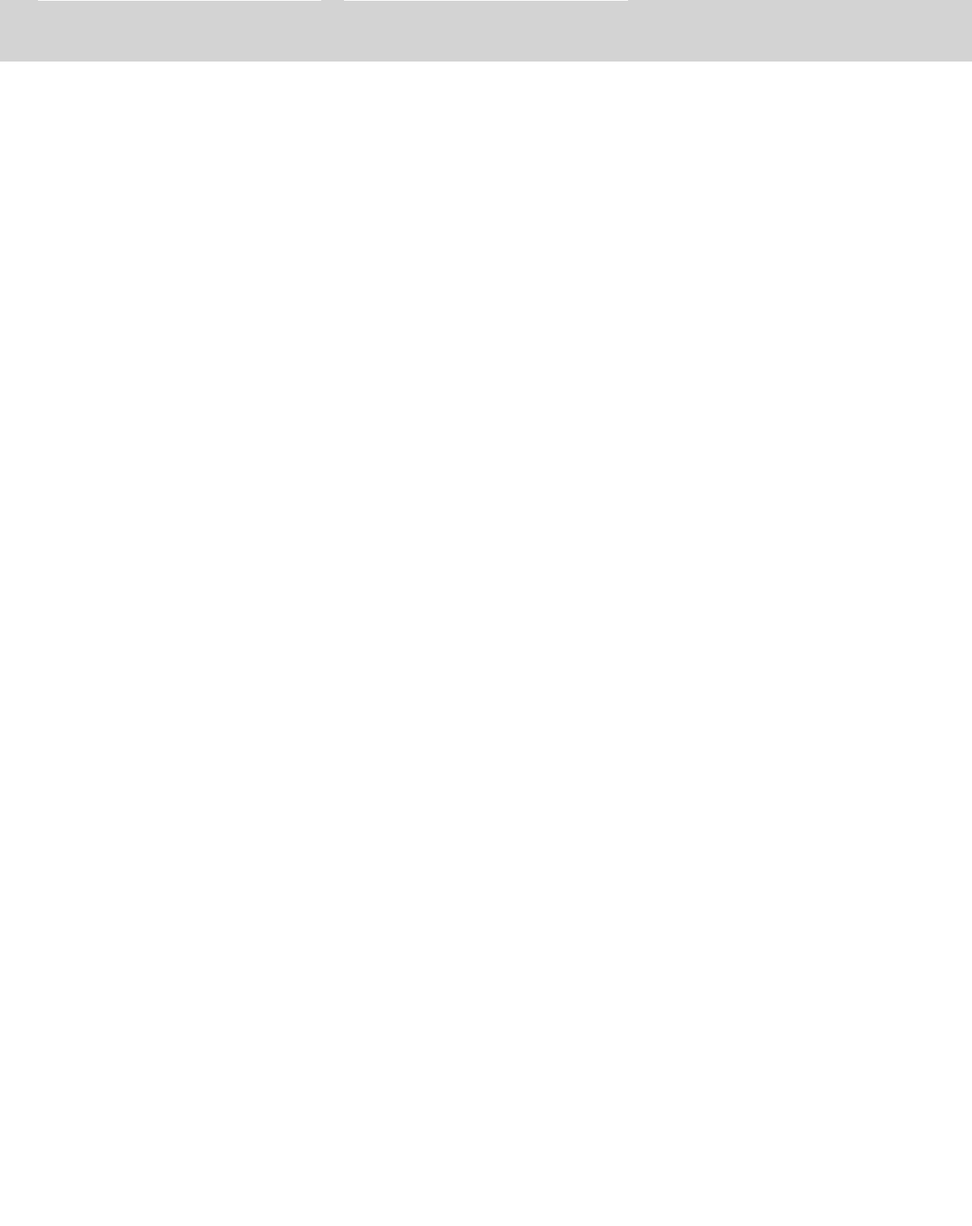
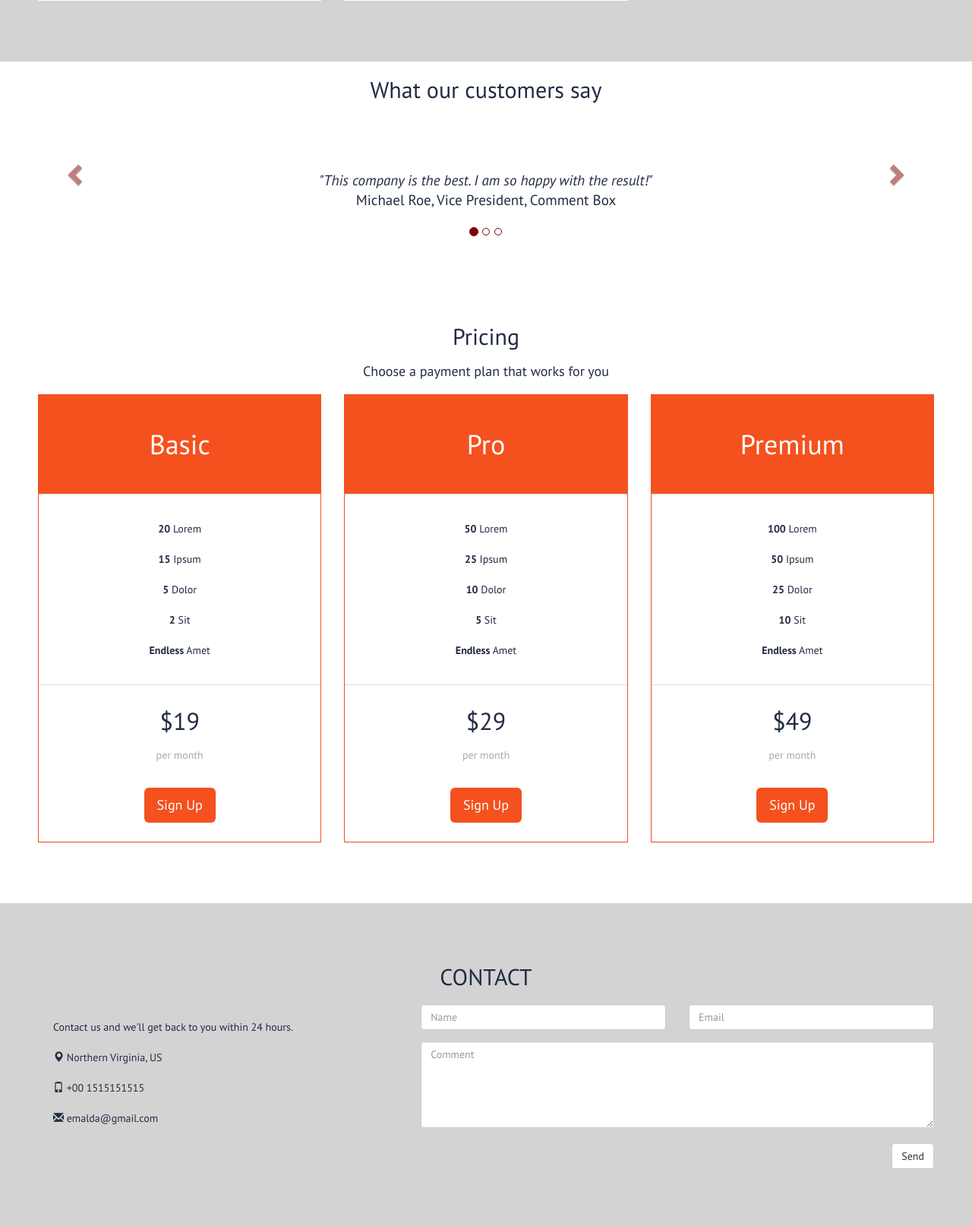
Before and after one commit to makumbi/Emalda-Inc, a PHP site: page / in a window 1280 px wide. Shown: the part 2264-3878 px from the top of the page at 76% size. Before the commit the page ends 2345 px from the top, so only its background shows below. Run offline with PHP 8.4, Linux system fonts and the light colour scheme; style sheets or scripts are compiled from the project's sources; some libraries are stand-ins or nearby versions.

Commit message:
Add Contact form as well as Google Maps

```diff
--- a/emalda-inc/WebContent/index.html
+++ b/emalda-inc/WebContent/index.html
@@ -18,6 +18,7 @@
 <!-- <link rel="stylesheet" type="text/css" href="resources/css/styles.css">
 <link rel="stylesheet" href="resources/css/retina.css">									<!--Retina styles-->
 <link rel="stylesheet" href="http://maxcdn.bootstrapcdn.com/bootstrap/3.3.6/css/bootstrap.min.css">
+<script src="http://maps.googleapis.com/maps/api/js"></script>                          <!-- Add Google Maps -->
 <script src="https://ajax.googleapis.com/ajax/libs/jquery/1.12.2/jquery.min.js"></script>
 <script src="http://maxcdn.bootstrapcdn.com/bootstrap/3.3.6/js/bootstrap.min.js"></script>
   <!-- HTML5 shim for IE backwards compatibility -->
@@ -114,7 +115,7 @@
   </div>
 </div>
 </section> <!--**************************End Company Products*****************************-->
-<section> <!--**************************Begin Our Farmers*****************************-->
+<!--**************************Begin Our Farmers*****************************-->
 <div class="container-fluid text-center bg-grey">
   <h2>Our Farmers</h2>
   <h4>Farmers that partner with us</h4>
@@ -142,9 +143,223 @@
     </div>
 </div>
 </div>
-</section> <!--**************************End Our Farmers*****************************-->
+<!--**************************End Our Farmers*****************************-->
+<!-- *************************What customers say************************* -->
+
+<div id="myCarousel" class="carousel slide text-center" data-ride="carousel">
+<h2>What our customers say</h2>
+  <!-- Indicators -->
+  <ol class="carousel-indicators">
+    <li data-target="#myCarousel" data-slide-to="0" class="active"></li>
+    <li data-target="#myCarousel" data-slide-to="1"></li>
+    <li data-target="#myCarousel" data-slide-to="2"></li>
+  </ol>
+
+  <!-- Wrapper for slides -->
+  <div class="carousel-inner" role="listbox">
+    <div class="item active">
+    <h4>"This company is the best. I am so happy with the result!"<br><span style="font-style:normal;">Michael Roe, Vice President, Comment Box</span></h4>
+    </div>
+    <div class="item">
+      <h4>"One word... WOW!!"<br><span style="font-style:normal;">John Doe, Salesman, Rep Inc</span></h4>
+    </div>
+    <div class="item">
+      <h4>"Could I... BE any more happy with this company?"<br><span style="font-style:normal;">Chandler Bing, Actor, FriendsAlot</span></h4>
+    </div>
+  </div>
+
+  <!-- Left and right controls -->
+  <a class="left carousel-control" href="#myCarousel" role="button" data-slide="prev">
+    <span class="glyphicon glyphicon-chevron-left" aria-hidden="true"></span>
+    <span class="sr-only">Previous</span>
+  </a>
+  <a class="right carousel-control" href="#myCarousel" role="button" data-slide="next">
+    <span class="glyphicon glyphicon-chevron-right" aria-hidden="true"></span>
+    <span class="sr-only">Next</span>
+  </a>
+</div>
+<!-- *************************End what customers say********************* -->
+<!-- ************************ Product Pricing *************************** -->
+<div class="container-fluid">
+  <div class="text-center">
+    <h2>Pricing</h2>
+    <h4>Choose a payment plan that works for you</h4>
+  </div>
+  <div class="row">
+    <div class="col-sm-4">
+      <div class="panel panel-default text-center">
+        <div class="panel-heading">
+          <h1>Basic</h1>
+        </div>
+        <div class="panel-body">
+          <p><strong>20</strong> Lorem</p>
+          <p><strong>15</strong> Ipsum</p>
+          <p><strong>5</strong> Dolor</p>
+          <p><strong>2</strong> Sit</p>
+          <p><strong>Endless</strong> Amet</p>
+        </div>
+        <div class="panel-footer">
+          <h3>$19</h3>
+          <h4>per month</h4>
+          <button class="btn btn-lg">Sign Up</button>
+        </div>
+      </div>
+    </div>
+    <div class="col-sm-4">
+      <div class="panel panel-default text-center">
+        <div class="panel-heading">
+          <h1>Pro</h1>
+        </div>
+        <div class="panel-body">
+          <p><strong>50</strong> Lorem</p>
+          <p><strong>25</strong> Ipsum</p>
+          <p><strong>10</strong> Dolor</p>
+          <p><strong>5</strong> Sit</p>
+          <p><strong>Endless</strong> Amet</p>
+        </div>
+        <div class="panel-footer">
+          <h3>$29</h3>
+          <h4>per month</h4>
+          <button class="btn btn-lg">Sign Up</button>
+        </div>
+      </div>
+    </div>
+   <div class="col-sm-4">
+      <div class="panel panel-default text-center">
+        <div class="panel-heading">
+          <h1>Premium</h1>
+        </div>
+        <div class="panel-body">
+          <p><strong>100</strong> Lorem</p>
+          <p><strong>50</strong> Ipsum</p>
+          <p><strong>25</strong> Dolor</p>
+          <p><strong>10</strong> Sit</p>
+          <p><strong>Endless</strong> Amet</p>
+        </div>
+        <div class="panel-footer">
+          <h3>$49</h3>
+          <h4>per month</h4>
+          <button class="btn btn-lg">Sign Up</button>
+        </div>
+      </div>
+    </div>
+  </div>
+</div>
+<!-- ************************* End Product Pricing *************************** -->
+<!-- ************************* Contact Form ********************************** -->
+<form action="random_page.php" method="post" target="_blank" accept-charset="UTF-8"
+		enctype="application/x-www-form-urlencoded" autocomplete="off" novalidate>
+<div class="container-fluid bg-grey">
+  <h2 class="text-center">CONTACT</h2>
+  <div class="row">
+    <div class="col-sm-5">
+      <p>Contact us and we'll get back to you within 24 hours.</p>
+      <p><span class="glyphicon glyphicon-map-marker"></span> Northern Virginia, US</p>
+      <p><span class="glyphicon glyphicon-phone"></span> +00 1515151515</p>
+      <p><span class="glyphicon glyphicon-envelope"></span> emalda@gmail.com</p>
+    </div>
+    <div class="col-sm-7">
+      <div class="row">
+
+        <div class="col-sm-6 form-group">
+          <input class="form-control" id="name" name="name" placeholder="Name" type="text" required>
+        </div>
+        <div class="col-sm-6 form-group">
+          <input class="form-control" id="email" name="email" placeholder="Email" type="email" required>
+        </div>
+      </div>
+      <textarea class="form-control" id="comments" name="comments" placeholder="Comment" rows="5"></textarea><br>
+      <div class="row">
+        <div class="col-sm-12 form-group">
+          <button class="btn btn-default pull-right" type="submit" value="Submit">Send</button>
+        </div>
+      </div>
+
+    </div>
+  </div>
+</div>
+</form>
+<!-- ************************* End Contact Form ****************************** -->
+
+<!-- Add Google Maps -->
+<!-- Set height and width with CSS -->
+<div id="googleMap" style="height:400px;width:100%;"></div>
+
+<script>
+var myCenter = new google.maps.LatLng(38.8492, -77.3327);
+
+function initialize() {
+var mapProp = {
+center:myCenter,
+ zoom:12,
+scrollwheel:false,
+draggable:false,
+ mapTypeId:google.maps.MapTypeId.ROADMAP
+};
+
+var map = new google.maps.Map(document.getElementById("googleMap"),mapProp);
+
+var marker = new google.maps.Marker({
+position:myCenter,
+});
+
+ marker.setMap(map);
+}
+
+google.maps.event.addDomListener(window, 'load', initialize);
+</script>
 
 
 
+<script src="http://ajax.googleapis.com/ajax/libs/jquery/1.9.1/jquery.min.js"></script>	<!--Script jQuery-->
+<script>window.jQuery || document.write('<script src="js/vendor/jquery-1.9.1.min.js"><\/script>')</script> 	<!--Script jQuery-->
+<script src="js/vendor/jquery-migrate.js"></script>								<!--Script jQuery for old version jQuery-->
+<script src="js/vendor/bootstrap.min.js"></script>								<!--Script Bootstrap-->
+<script src="js/vendor/jquery.twitter.js"></script>								<!--Script Twitter-->
+<script src="js/vendor/jflickrfeed.js"></script>								<!--Script Widget Flikr-->
+<script src="js/vendor/jquery.mobile.menu.js"></script>							<!--Script Mobile menu-->
+<script src="js/vendor/modernizr.custom.91224.js"></script>						<!--Script Modernizr-->
+<script src="js/vendor/jquery.form.js"></script>								<!--Script Send Mail-->
+<script src="js/vendor/jquery.bxslider.js"></script>							<!--Script Bxslider Slider-->
+<script src="js/vendor/jquery.colorbox.js"></script>
+<script src="js/vendor/jquery-ui-1.9.2.custom.min.js"></script>
+<script type="text/javascript" src="js/vendor/jquery.ui.touch-punch.min.js"></script>
+<script type="text/javascript" src="js/jquery.timelineG.js"></script>
+<script src="js/custom.js"></script>											<!--Script Custom-->
+<script>
+$(document).ready(function() {
+
+//3D-hover for iPhone, iPad, iPod
+$('.ch-item').on("mouseenter mouseleave", function(e){
+	e.preventDefault();
+	$(this).toggleClass('hover');
+	});
+
+$('.ch-second-item').on("mouseenter mouseleave", function(e){
+	e.preventDefault();
+	$(this).toggleClass('hover');
+	});
+
+
+//Bxslider Slider
+$('.appic-team').bxSlider({
+  pager: false,
+  minSlides: 1,
+  maxSlides: 4,
+  slideWidth: 270,
+  slideMargin: 30
+});
+
+//Timeline
+$( ".timeline" ).timeLineG({
+	maxdis:280,
+	mindis:100,
+	wraperClass:'timeline-wrap'
+});
+
+});
+</script>
 </body>
 </html>
+
+<!-- Localized -->
--- a/emalda-inc/WebContent/resources/css/styles.css
+++ b/emalda-inc/WebContent/resources/css/styles.css
@@ -149,3 +149,87 @@ a, a:focus, a:hover, a:active {
     height: 100%;
     margin-bottom: 10px;
 }
+
+/*--------------------------------------------------------------------------
+						End Our Farmers
+---------------------------------------------------------------------------*/
+/*---------------------------------------------------------------------------
+						Begin what customers say
+---------------------------------------------------------------------------*/
+.carousel-control.right, .carousel-control.left {
+    background-image: none;
+    color: #800000;
+}
+
+.carousel-indicators li {
+    border-color: #800000;
+}
+
+.carousel-indicators li.active {
+    background-color: #800000;
+}
+
+.item h4 {
+    font-size: 19px;
+    line-height: 1.375em;
+    font-weight: 400;
+    font-style: italic;
+    margin: 70px 0;
+}
+
+.item span {
+    font-style: normal;
+}
+
+/*--------------------------------------------------------------------------
+						End what customers say
+---------------------------------------------------------------------------*/
+/*---------------------------------------------------------------------------
+						Begin Product Pricing
+---------------------------------------------------------------------------*/
+
+.panel {
+    border: 1px solid #f4511e;
+    border-radius:0;
+    transition: box-shadow 0.5s;
+}
+
+.panel:hover {
+    box-shadow: 5px 0px 40px rgba(0,0,0, .2);
+}
+
+.panel-footer .btn:hover {
+    border: 1px solid #f4511e;
+    background-color: #fff !important;
+    color: #f4511e;
+}
+
+.panel-heading {
+    color: #fff !important;
+    background-color: #f4511e !important;
+    padding: 25px;
+    border-bottom: 1px solid transparent;
+    border-top-left-radius: 0px;
+    border-top-right-radius: 0px;
+    border-bottom-left-radius: 0px;
+    border-bottom-right-radius: 0px;
+}
+
+.panel-footer {
+    background-color: #fff !important;
+}
+
+.panel-footer h3 {
+    font-size: 32px;
+}
+
+.panel-footer h4 {
+    color: #aaa;
+    font-size: 14px;
+}
+
+ .panel-footer .btn {
+    margin: 15px 0;
+    background-color: #f4511e;
+    color: #fff;
+}
```
